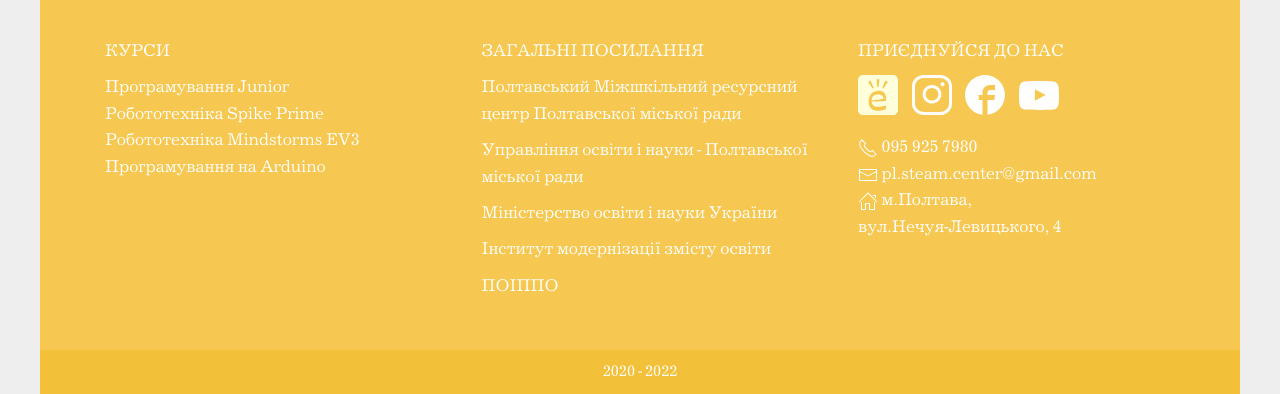
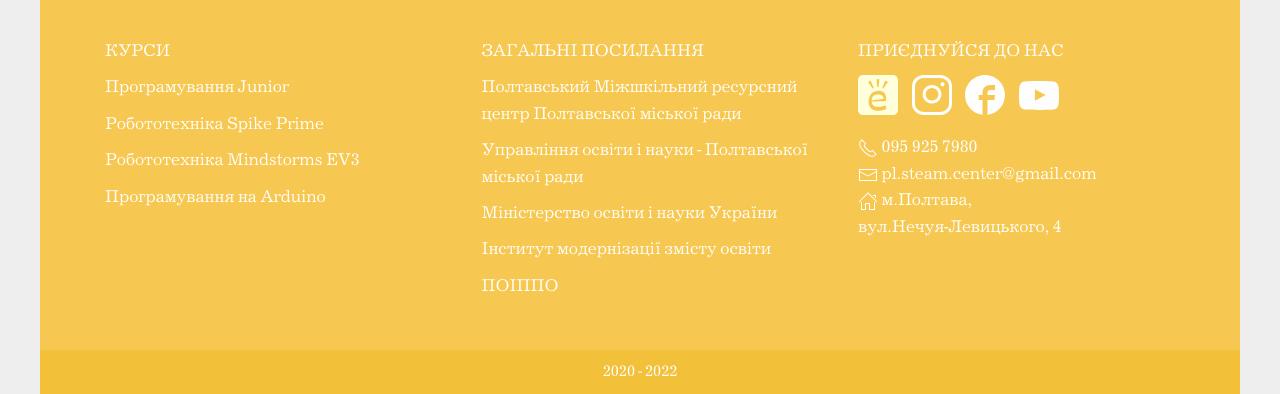
Before and after one commit to blackange1/steamcentre, a Django app: page / in a window 1280 px wide. Shown: the part 3907-4301 px from the top of the page. Run offline with Django 4.2, Linux system fonts and the light colour scheme; data that the repository does not hold is empty.

Commit message:
debag footer

```diff
--- a/app/static/js/main.js
+++ b/app/static/js/main.js
@@ -1,16 +1,41 @@
-//render menu
-// document.getElementById('mainMenu').innerHTML = menu
+// const sleep = (ms) => {
+//     ms += new Date().getTime();
+//     while (new Date() < ms){}
+// }
 
-//render footer
-// document.getElementById('mainFooter').innerHTML = footer
+document.addEventListener('DOMContentLoaded', function(){
+    const print = (obj) => {
+        console.log(obj)
+    }
+//    //render menu
+//    // document.getElementById('mainMenu').innerHTML = menu
+//
+//    //render footer
+//    // document.getElementById('mainFooter').innerHTML = footer
+//
+    //render scrollUp
+    // sleep(500)
+    let elementBody = document.getElementById('body');
+    let a = document.createElement('a');
+    a.id = 'scroll__up'
+    a.href = '#body'
+    a.classList = 'scroll__up'
+    a.setAttribute('uk-scroll', '')
 
-//render scrollUp
-document.getElementById('body').innerHTML += `
-    <a href="#mainMenu" id="scroll__up" class="scroll__up" uk-scroll>
-        <div  uk-icon="icon: chevron-up; ratio: 1.5" ></div>
-    </a>
-    `
+    let div = document.createElement('div')
+    div.setAttribute('uk-icon', 'icon: chevron-up; ratio: 1.5')
 
+    a.appendChild(div)
+    elementBody.appendChild(a)
+
+    print(a)
+    print(typeof(a))
+//    document.getElementById('body').innerHTML += `
+//    <a href="#mainMenu" id="scroll__up" class="scroll__up" uk-scroll>
+//        <div  uk-icon="icon: chevron-up; ratio: 1.5" ></div>
+//    </a>
+//    `
+//
    let scrollUp = document.getElementById("scroll__up")
    let isShow = false
    setInterval(() => {
@@ -26,21 +51,23 @@ setInterval(() => {
        }
    }
    }, 1000);
-
-
-// render footerYear
+//
+//
+//    // render footerYear
    function renderYear() {
    let footerEnd = document.getElementById('year');
    let date = new Date();
    footerEnd.innerText = '2020 - ' + date.getFullYear().toString();
    }
-
+//
    renderYear()
-
-//menu
-let subMenuHeadline = document.getElementsByClassName('sub_menu_headline')
-for (let el of subMenuHeadline) {
-    el.onclick = function () {
-        el.nextElementSibling.classList.toggle('visible')
-    }
-}
+//
+//    //menu
+//    let subMenuHeadline = document.getElementsByClassName('sub_menu_headline')
+//    for (let el of subMenuHeadline) {
+//    el.onclick = function () {
+//        el.nextElementSibling.classList.toggle('visible')
+//    }
+//    }
+// alert(document.getElementById('body'))
+}, false);
--- a/templates/footer.html
+++ b/templates/footer.html
@@ -4,13 +4,13 @@
         <div class="uk-width-1-3@m">
             <ul class="footerList">
                 <li class="footerList_item footerList_h">КУРСИ</li>
-                <li class="footerList_item"><a class="footerList_link" href="academ.html">Програмування Junior</a>
+                <li class="courses_item"><a class="footerList_link" href="/courses/#course_1">Програмування Junior</a>
                 </li>
-                <li class="footerList_item"><a class="footerList_link" href="academ.html#course_2">Робототехніка
+                <li class="courses_item"><a class="footerList_link" href="/courses/#course_2">Робототехніка
                     Spike Prime</a></li>
-                <li class="footerList_item"><a class="footerList_link" href="academ.html#course_3">Робототехніка
+                <li class="courses_item"><a class="footerList_link" href="/courses/#course_3">Робототехніка
                     Mindstorms EV3</a></li>
-                <li class="footerList_item"><a class="footerList_link" href="academ.html#course_4">Програмування на
+                <li class="courses_item"><a class="footerList_link" href="/courses/#course_4">Програмування на
                     Arduino</a></li>
                 <!--<li class="footerList_item"><a class="footerList_link" href="#">і таке інше</a></li>-->
             </ul>
@@ -62,21 +62,25 @@
                     </a>
                 </div>
                 <div class="about" id="about">
-                    <div class="about_tel"><span uk-icon="icon: receiver"></span>
-                        <a href="tel:0959257980" class="footer_link">095 925 7980</a>
+                    <div class="about_tel">
+                        <a href="tel:0959257980" class="footer_link">
+                            <span uk-icon="icon: receiver"></span>
+                            095 925 7980
+                        </a>
                     </div>
                     <div class="about_email">
-                        <span uk-icon="icon: mail"></span>
                         <a href="mailto:pl.steam.center@gmail.com" class="footer_link">
+                            <span uk-icon="icon: mail"></span>
                             pl.steam.center@gmail.com
                         </a>
                     </div>
                     <div class="about_map">
-                        <span uk-icon="icon: home"></span>
+
                         <a target="_blank"
                            class="footer_link"
                            href="https://www.google.com/maps/place/%D0%B2%D1%83%D0%BB%D0%B8%D1%86%D1%8F+%D0%9D%D0%B5%D1%87%D1%83%D1%8F-%D0%9B%D0%B5%D0%B2%D0%B8%D1%86%D1%8C%D0%BA%D0%BE%D0%B3%D0%BE,+4,+%D0%9F%D0%BE%D0%BB%D1%82%D0%B0%D0%B2%D0%B0,+%D0%9F%D0%BE%D0%BB%D1%82%D0%B0%D0%B2%D1%81%D1%8C%D0%BA%D0%B0+%D0%BE%D0%B1%D0%BB%D0%B0%D1%81%D1%82%D1%8C,+36000/@49.597457,34.5319272,17z/data=!3m1!4b1!4m5!3m4!1s0x40d826006cd1068d:0xcbdaf33aa97b9e01!8m2!3d49.597457!4d34.5319272">
-                            м.Полтава, <br>
+                           <span uk-icon="icon: home"></span>
+                           м.Полтава, <br>
                             вул.Нечуя-Левицького, 4
                         </a>
                     </div>
```
Lines whose indentation alone changed are shown as unchanged.
